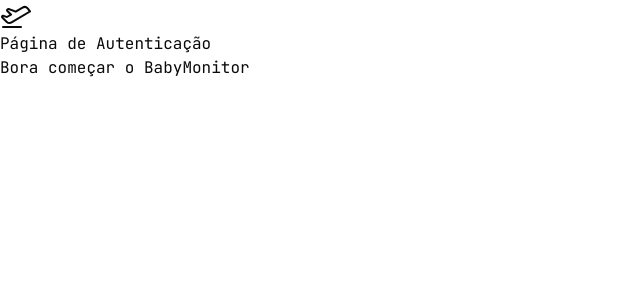
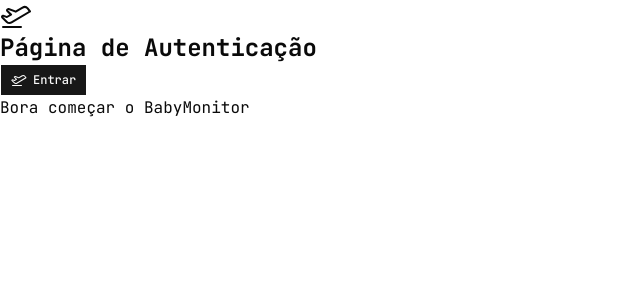
Before and after one commit to KathCris/BabyMonitor, a Next.js app: page / in a window 1280 px wide. Shown: the top 300 px of the page, without its empty margins (0-640 px from the left). Built offline with nearby package versions, Linux system fonts and the light colour scheme.

Commit message:
feat: install lib tailwind

```diff
--- a/package.json
+++ b/package.json
@@ -11,6 +11,7 @@
   "dependencies": {
     "@base-ui/react": "^1.8.0",
     "@phosphor-icons/react": "^2.1.10",
+    "@tailwindcss/vite": "^4.3.3",
     "class-variance-authority": "^0.7.1",
     "cn": "^0.4.0",
     "next": "16.3.3",
@@ -26,7 +27,7 @@
     "@types/react-dom": "^19",
     "eslint": "^9",
     "eslint-config-next": "16.3.3",
-    "tailwindcss": "^4",
+    "tailwindcss": "^4.3.3",
     "typescript": "^5"
   },
   "packageManager": "pnpm@10.7.0"
--- a/src/features/auth/page.tsx
+++ b/src/features/auth/page.tsx
@@ -1,10 +1,15 @@
 'use client';
 import { AirplaneTakeoffIcon } from "@phosphor-icons/react";
+import { Button } from "@/components/ui/button";
 
 export default function AuthPage() {
     return (
       <div>
-        <h1> <AirplaneTakeoffIcon size={32} /> Página de Autenticação</h1>
+        <h1 className="text-2xl font-bold"> <AirplaneTakeoffIcon size={32} /> Página de Autenticação</h1>
+        <Button>
+          <AirplaneTakeoffIcon size={32} />
+          <span>Entrar</span>
+        </Button>
       </div>
     );
   }
--- /dev/null
+++ b/vite.config.ts
@@ -0,0 +1,8 @@
+import { defineConfig } from 'vite'
+import tailwindcss from '@tailwindcss/vite'
+
+export default defineConfig({
+  plugins: [
+    tailwindcss(),
+  ],
+})
```
Also changed, not shown: 1 other file (tests, documents, lock files or other folders).
